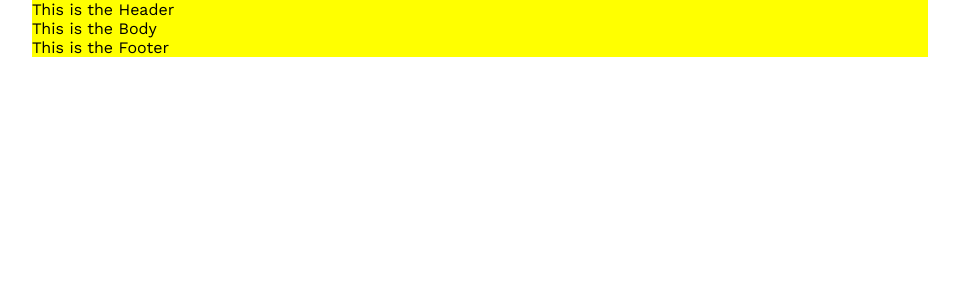
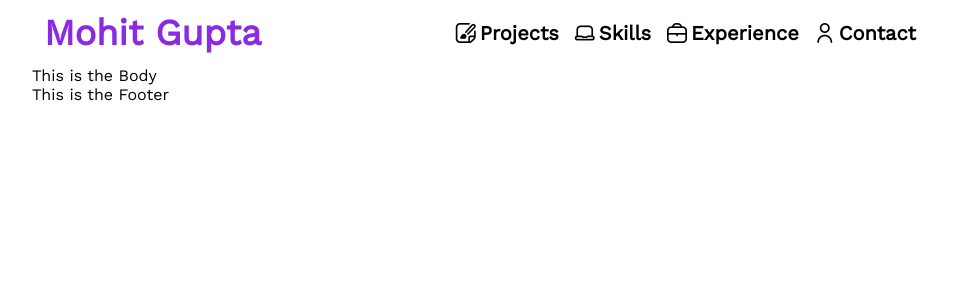
Before and after one commit to Mohit182/my-portfolio, a React (Create React App) app: page / in a window 1280 px wide. Shown: the top 300 px of the page, without its empty margins (160-1119 px from the left). Built offline with nearby package versions, Linux system fonts and the light colour scheme.

Commit message:
working on top bar

```diff
--- a/public/index.html
+++ b/public/index.html
@@ -15,7 +15,10 @@
       href="https://fonts.googleapis.com/css2?family=Work+Sans&display=swap"
       rel="stylesheet"
     />
-
+    <link
+      rel="stylesheet"
+      href="https://cdn-uicons.flaticon.com/uicons-regular-rounded/css/uicons-regular-rounded.css"
+    />
     <title>Mohit GUpta</title>
   </head>
   <body>
--- a/src/components/header/Header.css
+++ b/src/components/header/Header.css
@@ -0,0 +1,43 @@
+.header {
+  display: flex;
+
+  justify-content: space-between;
+  flex: 1;
+  padding: 12px;
+  position: relative;
+  align-items: center;
+}
+
+.menu {
+  display: flex;
+  flex: 1;
+  justify-content: flex-end;
+}
+
+.menu-icon {
+  font-size: 24px;
+}
+.mobile-menu {
+  display: none;
+}
+.web-menu {
+  display: flex;
+}
+.logo {
+  display: flex;
+  font-size: 36px;
+  color: blueviolet;
+  font-weight: 800;
+}
+
+@media only screen and (max-width: 720px) {
+  .mobile-menu {
+    display: flex;
+  }
+  .web-menu {
+    display: none;
+  }
+  .logo {
+    font-size: 25px;
+  }
+}
--- a/src/components/header/Header.js
+++ b/src/components/header/Header.js
@@ -1,11 +1,25 @@
-import React from 'react'
-import './Header.css'
+import React, { useState } from "react";
+import "./Header.css";
+import Mobile from "./mobile/Mobile";
+import Web from "./web/Web";
 function Header() {
-    return (
-        <div>
-            This is the Header
+  const [isOpen, setIsOpen] = useState(false);
+  return (
+    <div className="header">
+      <div className="logo">Mohit Gupta</div>
+      <div className="menu">
+        <div className="web-menu">
+          <Web />
         </div>
-    )
+        <div className="mobile-menu">
+          <div onClick={() => setIsOpen(!isOpen)}>
+            <i class="fi-rr-apps menu-icon"></i>
+          </div>
+          {isOpen && <Mobile isOpen={isOpen} setIsOpen={setIsOpen} />}
+        </div>
+      </div>
+    </div>
+  );
 }
 
-export default Header
+export default Header;
--- /dev/null
+++ b/src/components/header/mobile/Mobile.js
@@ -0,0 +1,11 @@
+import React from 'react'
+import './mobile.css'
+function Mobile({isOpen, setIsOpen}) {
+    return (
+        <div className='mobile'>
+            <div className='mobile-option'></div>
+        </div>
+    )
+}
+
+export default Mobile
--- /dev/null
+++ b/src/components/header/web/Web.css
@@ -0,0 +1,26 @@
+.web{
+    display: flex;
+    flex:1;
+    align-items: center;
+}
+.web-option{
+    font-size: 20px;
+    margin-right: 16px;
+    font-weight: 700;
+}
+
+.web-option a{
+    text-decoration: none;
+    color: #000;
+    display: flex;
+    align-items: center;
+}
+
+.option-icon{
+    display: flex;
+    align-items: center;
+    margin-right: 4px;
+}
+.web-option:last-child{
+    margin-right: 0px;
+}
--- /dev/null
+++ b/src/components/header/web/Web.js
@@ -0,0 +1,30 @@
+import React from 'react'
+import './Web.css'
+function Web() {
+    return (
+        <div className='web'>
+            <div className='web-option'>
+                <a href='#project'>
+                <i class="fi fi-rr-edit-alt option-icon"></i>Projects
+                </a>
+            </div>
+            <div className='web-option'>
+                <a href='#Skills'>
+                <i class="fi fi-rr-laptop option-icon"></i>Skills
+                </a>
+            </div>
+            <div className='web-option'>
+                <a href='Experience'>
+                <i class="fi fi-rr-briefcase  option-icon"></i>Experience
+                </a>
+            </div>
+            <div className='web-option'>
+                <a href='Contact'>
+                <i class="fi fi-rr-user option-icon"></i>Contact
+                </a>
+            </div>
+        </div>
+    )
+}
+
+export default Web
--- a/src/components/home/Home.css
+++ b/src/components/home/Home.css
@@ -6,7 +6,6 @@ html{
     flex-direction: column;
     width: 70%;
     margin: auto;
-    background-color: yellow;
 }
 
 @media only screen and (max-width: 1024px) {
```
Also changed, not shown: src/components/header/mobile/mobile.css (added).
